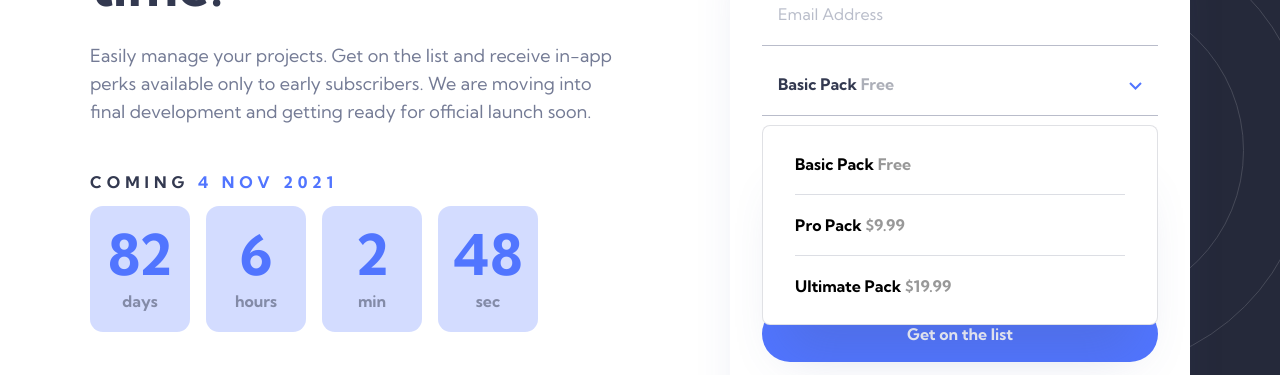
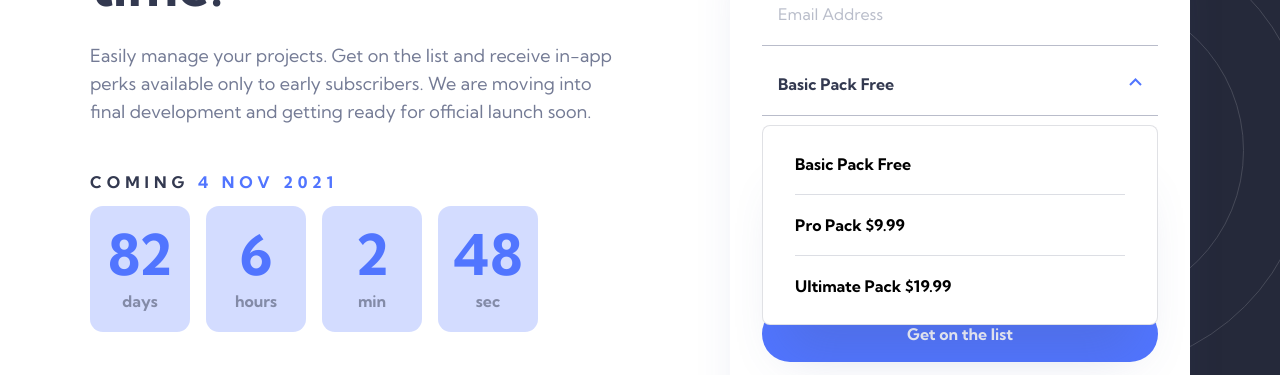
Before and after one commit to Sergio0831/officelite-coming-soon-site, a React (Create React App) app: page /signup in a window 1280 px wide. Both pictures are taken after a click on the button "Basic Pack Free". Shown: the part 350-725 px from the top of the page. Built offline with nearby package versions, Linux system fonts and the light colour scheme.

Commit message:
Implemented custom select action

```diff
--- /dev/null
+++ b/src/components/CustomSelect.js
@@ -0,0 +1,86 @@
+import React, { useState } from "react";
+
+const CustomSelect = () => {
+  const [isOpen, setIsOpen] = useState(false);
+  const [selectedOption, setSelectedOption] = useState(null);
+
+  const showOptions = () => setIsOpen(!isOpen);
+
+  const onOptionClicked = (value) => () => {
+    setSelectedOption(value);
+
+    setIsOpen(false);
+  };
+
+  const options = [
+    "Basic Pack Free",
+    "Pro Pack $9.99",
+    "Ultimate Pack $19.99",
+    // {
+    //   packName: "Basic Pack",
+    //   price: "Free",
+    // },
+    // {
+    //   packName: "Pro Pack",
+    //   price: "$9.99",
+    // },
+    // {
+    //   packName: "Ultimate Pack",
+    //   price: "$19.99",
+    // },
+  ];
+
+  return (
+    <>
+      <div className="custom-select">
+        <button
+          type="button"
+          className="custom-select__button"
+          onClick={showOptions}
+        >
+          <p>{selectedOption || options[0]}</p>
+          {/* {(
+            <p>
+              {options[0].packName} <span>{options[0].price}</span>
+            </p>
+          ) || (
+            <p>
+              selectedOption.packName <span>selectedOptions.price</span>
+            </p>
+          )} */}
+          <div
+            style={
+              isOpen
+                ? { transform: "rotate(180deg)" }
+                : { transform: "rotate(0deg)" }
+            }
+            className="custom-select__carret"
+          >
+            <svg width="13" height="8" xmlns="http://www.w3.org/2000/svg">
+              <path
+                stroke="#5175FF"
+                strokeWidth="2"
+                d="M1 1l5.5 5.5L12 1"
+                fill="none"
+                fillRule="evenodd"
+              />
+            </svg>
+          </div>
+        </button>
+        {isOpen && (
+          <div className="custom-select__options">
+            <ul className="custom-select__list">
+              {options.map((option, index) => (
+                <li onClick={onOptionClicked(option)} key={index}>
+                  {option}
+                </li>
+              ))}
+            </ul>
+          </div>
+        )}
+      </div>
+    </>
+  );
+};
+
+export default CustomSelect;
--- a/src/components/Form.js
+++ b/src/components/Form.js
@@ -1,4 +1,5 @@
 import React, { useState } from "react";
+import CustomSelect from "./CustomSelect";
 
 const Form = () => {
   const [data, setData] = useState({
@@ -44,6 +45,7 @@ const Form = () => {
           name="name"
           placeholder="Name"
           onChange={inputEvent}
+          required
         />
         <label htmlFor="email"></label>
         <div className="email">
@@ -55,39 +57,10 @@ const Form = () => {
             placeholder="Email Address"
             className={!pattern.test(data.email) ? "error" : ""}
             onChange={inputEvent}
+            required
           />
         </div>
-        <div className="custom-select">
-          <button type="button" className="custom-select__button">
-            <p>
-              Basic Pack <span>Free</span>
-            </p>
-            <div className="custom-select__carret">
-              <svg width="13" height="8" xmlns="http://www.w3.org/2000/svg">
-                <path
-                  stroke="#5175FF"
-                  strokeWidth="2"
-                  d="M1 1l5.5 5.5L12 1"
-                  fill="none"
-                  fillRule="evenodd"
-                />
-              </svg>
-            </div>
-          </button>
-          <div className="custom-select__options">
-            <ul className="custom-select__list">
-              <li>
-                Basic Pack <span>Free</span>
-              </li>
-              <li>
-                Pro Pack <span>$9.99</span>
-              </li>
-              <li>
-                Ultimate Pack <span>$19.99</span>
-              </li>
-            </ul>
-          </div>
-        </div>
+        <CustomSelect />
         <label htmlFor="phone"></label>
         <input
           value={data.phone}
@@ -95,6 +68,7 @@ const Form = () => {
           name="phone"
           placeholder="Phone"
           onChange={inputEvent}
+          required
         />
         <label htmlFor="company"></label>
         <input
@@ -103,6 +77,7 @@ const Form = () => {
           name="company"
           placeholder="Company"
           onChange={inputEvent}
+          required
         />
         <button type="submit" className="btn-1 btn-submit">
           Get on the list
--- a/src/scss/components/_custom-select.scss
+++ b/src/scss/components/_custom-select.scss
@@ -22,6 +22,10 @@
     }
   }
 
+  &__carret {
+    transition: $transition;
+  }
+
   &__options {
     position: absolute;
     top: 5.5rem;
@@ -31,6 +35,7 @@
     width: 100%;
     box-shadow: $shadow;
     background: $wight;
+    transition: $transition;
   }
 
   &__list {
```
